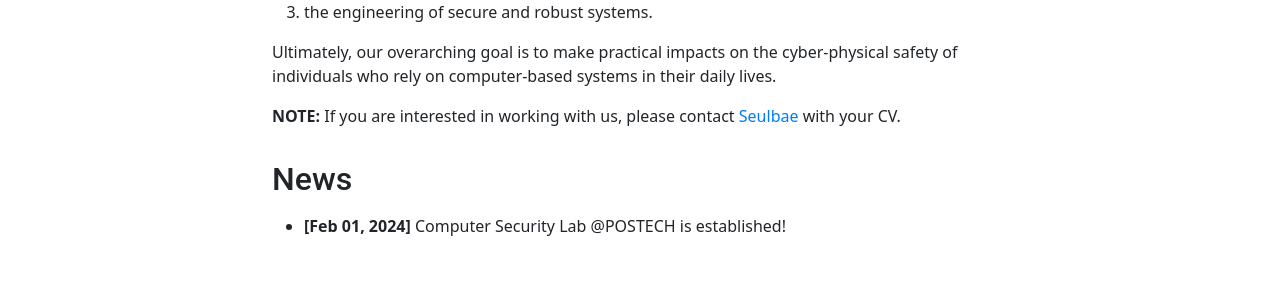
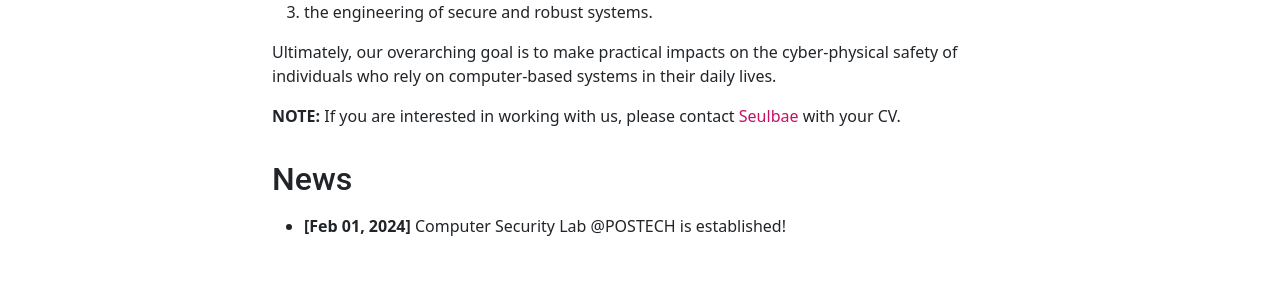
Before and after one commit to postech-compsec/postech-compsec.github.io, a Jekyll site: the page built from pages/home.md, in a window 1280 px wide. Shown: the part 575-875 px from the top of the page. Built offline with Jekyll 4.4.1, drawn with Linux system fonts in a browser that asks for light colours.

Commit message:
use postech's color for links

```diff
--- a/_config.yml
+++ b/_config.yml
@@ -20,7 +20,7 @@ tweets_on_home: false                    # Show Twitter feed of social.twitter o
 archive_permalink: /blog/               # Permalink of page using the archive.html layout, required when using post tags
 github_edit: false                       # Show an "edit this page" link in the footer, can also be name of branch (default: main)
 colors:
-  links: "#007bff"                      # Color for links: use a readable color that contrasts well with dark text
+  links: "#c61065"                      # Color for links: use a readable color that contrasts well with dark text
   banner: "#222222"                     # Background color for page banners: use color that contrasts well with white
   footer: "#6c757d"                     # Background color for footer: use color that contrasts well with white
 font_serif: false                        # Font type for page content: serif (default) or slightly smaller sans-serif
```
